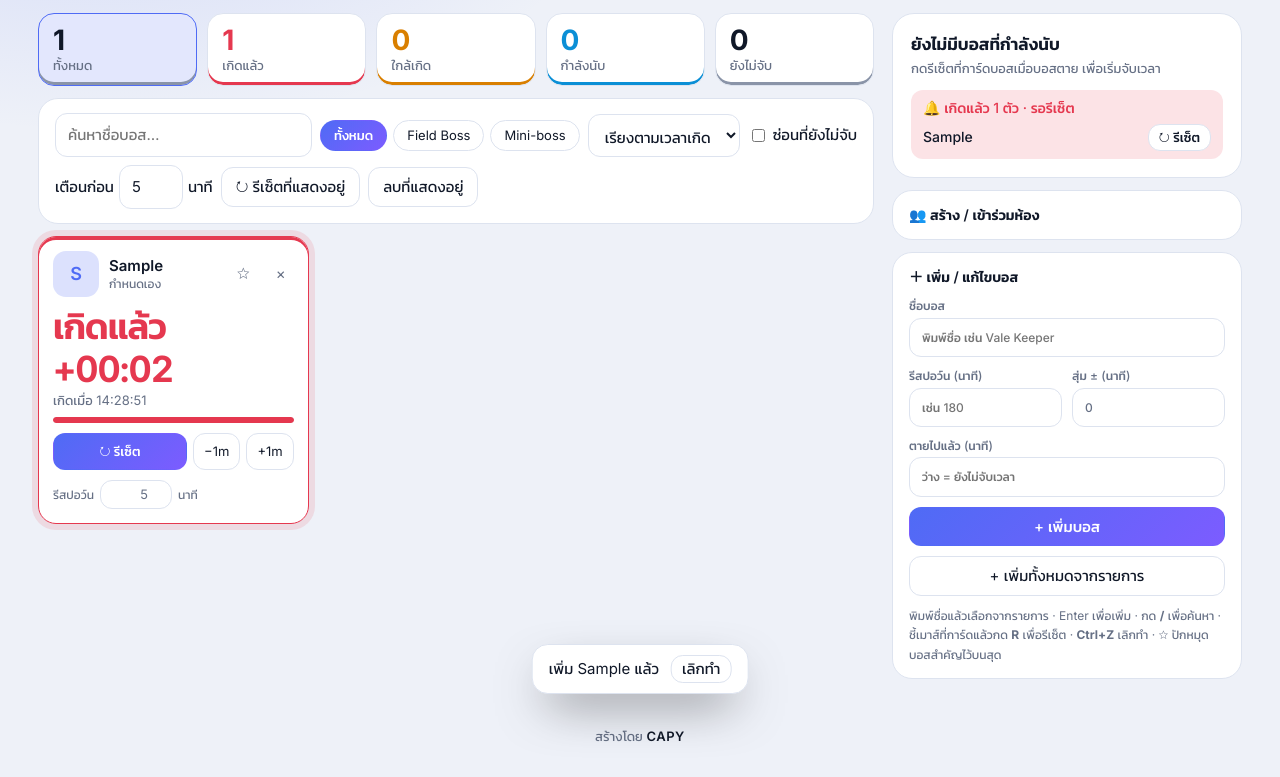
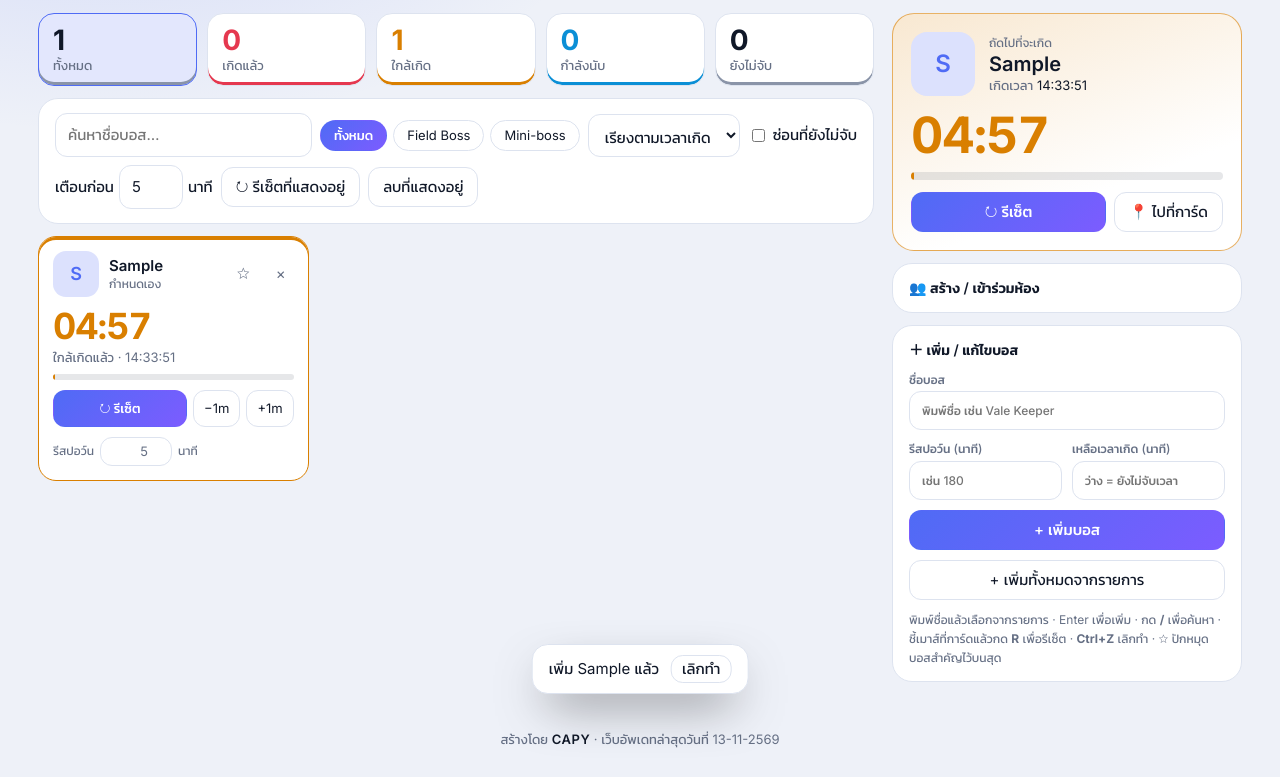
Before and after one commit to CAYBAROSS/Bindertown_BossTracker, a plain HTML site: page index.html in a window 1280 px wide. Both pictures are taken after typing "Sample", "5", "5" into the empty fields and a click on the button "+ เพิ่มบอส". Shown: the part 88-865 px from the top of the page. Drawn offline with Linux system fonts and the light colour scheme.

Commit message:
Add files via upload

```diff
--- a/index.html
+++ b/index.html
@@ -171,10 +171,9 @@ a.dlbtn{display:block;text-align:center;text-decoration:none;padding:11px 14px;b
         <div class="form">
           <label class="sgw">ชื่อบอส<input id="fn" placeholder="พิมพ์ชื่อ เช่น Vale Keeper" autocomplete="off" role="combobox" aria-expanded="false"><div class="sg" id="sg" hidden></div></label>
           <div class="r2">
-            <label>รีสปอว์น (นาที)<input id="fr" type="number" min="1" placeholder="เช่น 180"></label>
-            <label title="บอสที่เกิดไม่ตรงเวลา ใส่ช่วงสุ่ม เช่น 5 = เกิดก่อน/หลังได้ 5 นาที">สุ่ม ± (นาที)<input id="fv" type="number" min="0" value="0"></label>
+            <label title="Mini-boss = 30 นาที · Field Boss = 180 นาที (ล็อกอัตโนมัติ)">รีสปอว์น (นาที)<input id="fr" type="number" min="1" placeholder="เช่น 180"></label>
+            <label>เหลือเวลาเกิด (นาที)<input id="fa" type="number" min="0" placeholder="ว่าง = ยังไม่จับเวลา"></label>
           </div>
-          <label>ตายไปแล้ว (นาที)<input id="fa" type="number" min="0" placeholder="ว่าง = ยังไม่จับเวลา"></label>
           <button class="pri" id="add">+ เพิ่มบอส</button>
           <button id="addall">+ เพิ่มทั้งหมดจากรายการ</button>
         </div>
@@ -184,7 +183,7 @@ a.dlbtn{display:block;text-align:center;text-decoration:none;padding:11px 14px;b
   </div>
 </div>
 
-<footer class="credit">สร้างโดย <b>CAPY</b></footer>
+<footer class="credit">สร้างโดย <b>CAPY</b> · เว็บอัพเดทล่าสุดวันที่ 13-11-2569</footer>
 <div class="toast" id="toast"><span id="tmsg"></span><button id="undo">เลิกทำ</button></div>
 <dialog id="dld">
   <h3 style="margin:0 0 6px">ดาวน์โหลดโปรแกรมเดสก์ท็อป (Windows)</h3>
@@ -237,7 +236,8 @@ const on=i=>i.r>0&&i.k!=null;
 const spawn=i=>on(i)?i.k+(i.r-(i.v||0))*60000:null;
 const late=i=>i.k+(i.r+(i.v||0))*60000;
 const stateOf=(i,now)=>{if(!on(i))return"idle";const rem=spawn(i)-now;return rem<=0?"up":rem<=S.warn*60000?"soon":"run"};
-const beat=()=>S.items.forEach(i=>i.id||(i.id=++uid+"_"+Date.now()));
+const FR=n=>{const b=bfind(n);return b?(b[3]==="F"?180:30):null};
+const beat=()=>S.items.forEach(i=>{i.id||(i.id=++uid+"_"+Date.now());const f=FR(i.n);if(f)i.r=f;i.v=0});
 const remember=()=>{snap=JSON.stringify(S.items);canUndo=true};
 function toast(msg){$("#tmsg").textContent=msg;$("#undo").style.display=canUndo?"":"none";canUndo=false;const t=$("#toast");t.style.display="flex";clearTimeout(tt);tt=setTimeout(()=>t.style.display="none",6000)}
 function beep(n){if(!S.sound)return;try{ac=ac||new(window.AudioContext||window.webkitAudioContext)();if(ac.state==="suspended")ac.resume();for(let k=0;k<n;k++){const o=ac.createOscillator(),g=ac.createGain();o.connect(g);g.connect(ac.destination);o.frequency.value=n>1?880:620;g.gain.value=.15;const t=ac.currentTime+k*.28;o.start(t);o.stop(t+.18)}}catch(e){}}
@@ -257,7 +257,7 @@ const card=i=>{const m=meta(i);return `<div class="card${i.f?" flash":""}" data-
   <div class="ct">${av(i.n)}<div class="ci"><b title="${esc(i.n)}">${esc(i.n)}</b><small>${m.lv?"Lv "+m.lv+" · ":""}${TN[m.t]}</small></div><button class="x pin${i.p?" on":""}" data-a="pin" title="ปักหมุดไว้บนสุด" aria-label="ปักหมุด">${i.p?"★":"☆"}</button><button class="x" data-a="del" title="ลบ" aria-label="ลบ">×</button></div>
   <div class="t" data-t></div><div class="sub" data-s></div><div class="meter"><i data-b></i></div>
   <div class="acts"><button class="pri" data-a="reset" title="เริ่มจับเวลาใหม่">↻ รีเซ็ต</button><button data-a="m1" title="เร็วขึ้น 1 นาที">−1m</button><button data-a="p1" title="ช้าลง 1 นาที">+1m</button></div>
-  <label class="rs">รีสปอว์น <input class="rsi" type="number" min="1" value="${i.r||""}" placeholder="นาที" data-rs="${i.id}"> นาที</label></div>`};
+  ${FR(i.n)?`<div class="rs">รีสปอว์น <b>${i.r}</b> นาที (คงที่)</div>`:`<label class="rs">รีสปอว์น <input class="rsi" type="number" min="1" value="${i.r||""}" placeholder="นาที" data-rs="${i.id}"> นาที</label>`}</div>`};
 function render(){
   beat();
   const l=visible();
@@ -326,9 +326,10 @@ function sug(){const q=$("#fn").value.trim().toLowerCase();
   sl=BOSS.concat(mine).filter(b=>!q||b[0].toLowerCase().includes(q)).slice(0,24);
   $("#sg").innerHTML=sl.map((b,k)=>`<div class="sgi${k===si?" on":""}" data-k="${k}">${av(b[0])}<span class="sgn"><b>${esc(b[0])}</b><small>${b[1]?"Lv "+b[1]:""}${b[2]?" · "+esc(b[2]):""}</small></span><em class="tg tg${b[3]}">${TN[b[3]]}</em></div>`).join("");
   const o=sl.length>0;$("#sg").hidden=!o;$("#fn").setAttribute("aria-expanded",o)}
-function fill(n){const b=bfind(n),r=S.rec[b?b[0]:n];if(r){$("#fr").value=r;$("#fv").value=S.rv[b?b[0]:n]||0}else if(b&&b[3]==="F"){$("#fr").value=180;$("#fv").value=0}else{$("#fr").value="";$("#fv").value=0}}
+function lockR(){const f=FR($("#fn").value.trim()),e=$("#fr");if(f){e.value=f;e.readOnly=true;e.title="ล็อกตามประเภทบอส"}else{e.readOnly=false;e.title=""}}
+function fill(n){const b=bfind(n),r=b?FR(b[0]):S.rec[n];$("#fr").value=r||"";lockR()}
 function pick(k){const b=sl[k];if(!b)return;$("#fn").value=b[0];fill(b[0]);$("#sg").hidden=true;si=-1;$("#fr").focus();$("#fr").select()}
-$("#fn").addEventListener("input",()=>{si=-1;sug()});
+$("#fn").addEventListener("input",()=>{si=-1;sug();lockR()});
 $("#fn").addEventListener("focus",sug);
 $("#fn").addEventListener("blur",()=>setTimeout(()=>{$("#sg").hidden=true},120));
 $("#fn").addEventListener("keydown",e=>{if($("#sg").hidden)return;
@@ -339,19 +340,21 @@ $("#sg").addEventListener("mousedown",e=>{const d=e.target.closest(".sgi");if(d)
 
 function add(){
   try{if("Notification" in window&&Notification.permission==="default")Notification.requestPermission()}catch(e){}
-  const n0=$("#fn").value.trim(),rv=+$("#fr").value,r=rv>0?rv:null,ago=$("#fa").value,v=Math.max(0,Math.min(+$("#fv").value||0,(r||1)-1));
+  const n0=$("#fn").value.trim(),rv=FR(n0)||+$("#fr").value,r=rv>0?rv:null,ago=$("#fa").value,v=0;
   if(!n0){$("#fn").focus();return toast("กรอกชื่อบอสก่อน")}
   const b=bfind(n0),n=b?b[0]:n0;
+  const ex=S.items.find(i=>i.n.toLowerCase()===n.toLowerCase()),rr=r||(ex&&ex.r)||null;
+  if(ago!==""&&!rr)return toast("ใส่เวลารีสปอว์นก่อน จึงจะคำนวณเวลาเกิดได้");
   remember();
-  const k=ago===""?null:Date.now()-(+ago)*60000,ex=S.items.find(i=>i.n.toLowerCase()===n.toLowerCase());
+  const k=ago===""?null:Date.now()+(Math.min(Math.max(+ago||0,0),rr)-rr)*60000;
   if(ex){if(r){ex.r=r;ex.v=v}if(k!=null)ex.k=k}else S.items.push({n,r,v,k});
   if(r){S.rec[n]=r;S.rv[n]=v}
-  $("#fn").value="";$("#fa").value="";$("#fr").value="";$("#fv").value=0;
+  $("#fn").value="";$("#fa").value="";$("#fr").value="";lockR();
   render();toast(`${ex?"อัปเดต":"เพิ่ม"} ${n} แล้ว`+(r?"":" · อย่าลืมตั้งเวลารีสปอว์น"));
 }
 $("#add").onclick=add;
-["fn","fr","fv","fa"].forEach(id=>$("#"+id).addEventListener("keydown",e=>{if(e.key==="Enter")add()}));
-$("#addall").onclick=()=>{remember();let c=0;BOSS.forEach(b=>{if(!S.items.some(i=>i.n===b[0])){S.items.push({n:b[0],r:S.rec[b[0]]||(b[3]==="F"?180:null),v:S.rv[b[0]]||0,k:null});c++}});render();toast(c?`เพิ่ม ${c} บอสจากรายการแล้ว`:"มีบอสทั้งหมดอยู่แล้ว")};
+["fn","fr","fa"].forEach(id=>$("#"+id).addEventListener("keydown",e=>{if(e.key==="Enter")add()}));
+$("#addall").onclick=()=>{remember();let c=0;BOSS.forEach(b=>{if(!S.items.some(i=>i.n===b[0])){S.items.push({n:b[0],r:FR(b[0]),v:0,k:null});c++}});render();toast(c?`เพิ่ม ${c} บอสจากรายการแล้ว`:"มีบอสทั้งหมดอยู่แล้ว")};
 
 $("#q").oninput=e=>{S.q=e.target.value;render()};
 $("#sort").onchange=e=>{S.sort=e.target.value;render()};
@@ -498,9 +501,9 @@ function roomUI(){const R=S.room,b=$("#roomb");
 $("#roomb").addEventListener("click",e=>{const id=(e.target.closest("button")||{}).id;
   if(id==="rnewp")mkP2P();else if(id==="rnew")mkRoom();else if(id==="rjoin")joinRoom();else if(id==="rlv")leaveRoom();
   else if(id==="rcp"){const R=S.room;copyText(R.mode==="p2p"?fc(R.code):enc({u:R.url,c:R.code}));const bt=$("#rcp"),old=bt.textContent;bt.textContent="คัดลอกแล้ว ✓";setTimeout(()=>{const x=$("#rcp");if(x)x.textContent=old},1500)}});
-const DOWNLOAD_URL="";
-(()=>{const d=$("#dld"),a=$("#dla");if(DOWNLOAD_URL){a.href=DOWNLOAD_URL;$("#dlnone").hidden=true}else a.hidden=true;
-  $("#dl").onclick=()=>d.showModal();$("#dlx").onclick=()=>d.close();if(window.bt)$("#dl").hidden=true})();
+const DOWNLOAD_URL="https://github.com/CAYBAROSS/Bindertown_BossTracker/releases/download/V.1.1/BossTracker-win.zip";
+(()=>{$("#dl").onclick=()=>{const a=document.createElement("a");a.href=DOWNLOAD_URL;a.rel="noopener";document.body.appendChild(a);a.click();a.remove();toast("กำลังดาวน์โหลด BossTracker-win.zip · แตกไฟล์แล้วเปิด BossTracker.exe")};
+  if(window.bt)$("#dl").hidden=true})();
 function syncUI(){
   document.documentElement.dataset.theme=S.theme||(matchMedia("(prefers-color-scheme:dark)").matches?"dark":"light");
   $("#snd").textContent="🔔 เสียง: "+(S.sound?"เปิด":"ปิด");syncPip();
```
